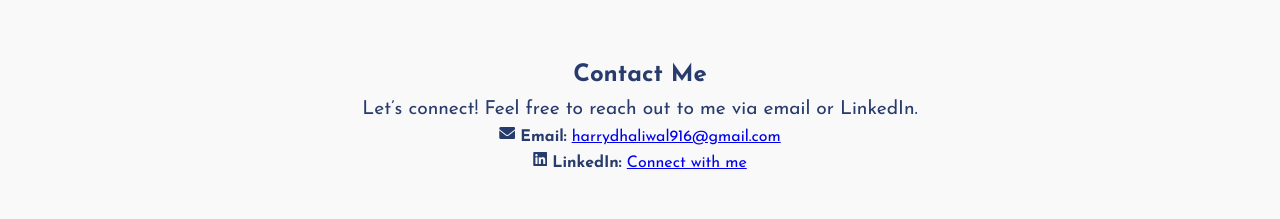
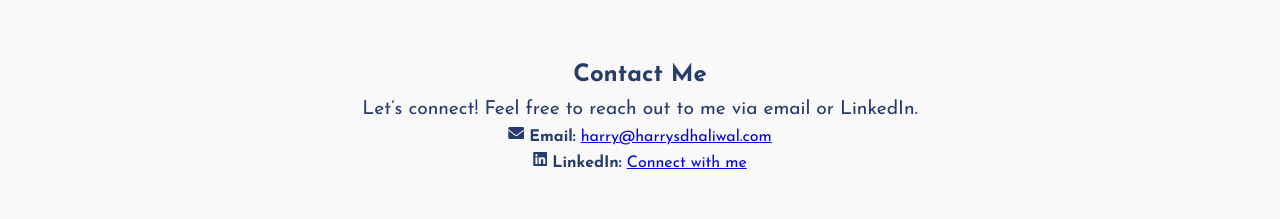
Before and after one commit to harrydhaliwal916/personalwebsite, a plain HTML site: page index.html in a window 1280 px wide. Shown: the part 5500-5719 px from the top of the page. Drawn offline with Linux system fonts and the light colour scheme.

Commit message:
Update index.html

```diff
--- a/index.html
+++ b/index.html
@@ -165,7 +165,7 @@
     <h2>Contact Me</h2>
     <p>Let’s connect! Feel free to reach out to me via email or LinkedIn.</p>
     <ul class="contact-links">
-        <li><i class="fas fa-envelope"></i> <strong>Email:</strong> <a href="mailto:harrydhaliwal916@gmail.com">harrydhaliwal916@gmail.com</a></li>
+        <li><i class="fas fa-envelope"></i> <strong>Email:</strong> <a href="mailto:harry@harrysdhaliwal.com">harry@harrysdhaliwal.com</a></li>
         <li><i class="fab fa-linkedin"></i> <strong>LinkedIn:</strong> <a href="https://www.linkedin.com/in/harry-dhaliwal-14237936/" target="_blank">Connect with me</a></li>
     </ul>
 </section>
```
